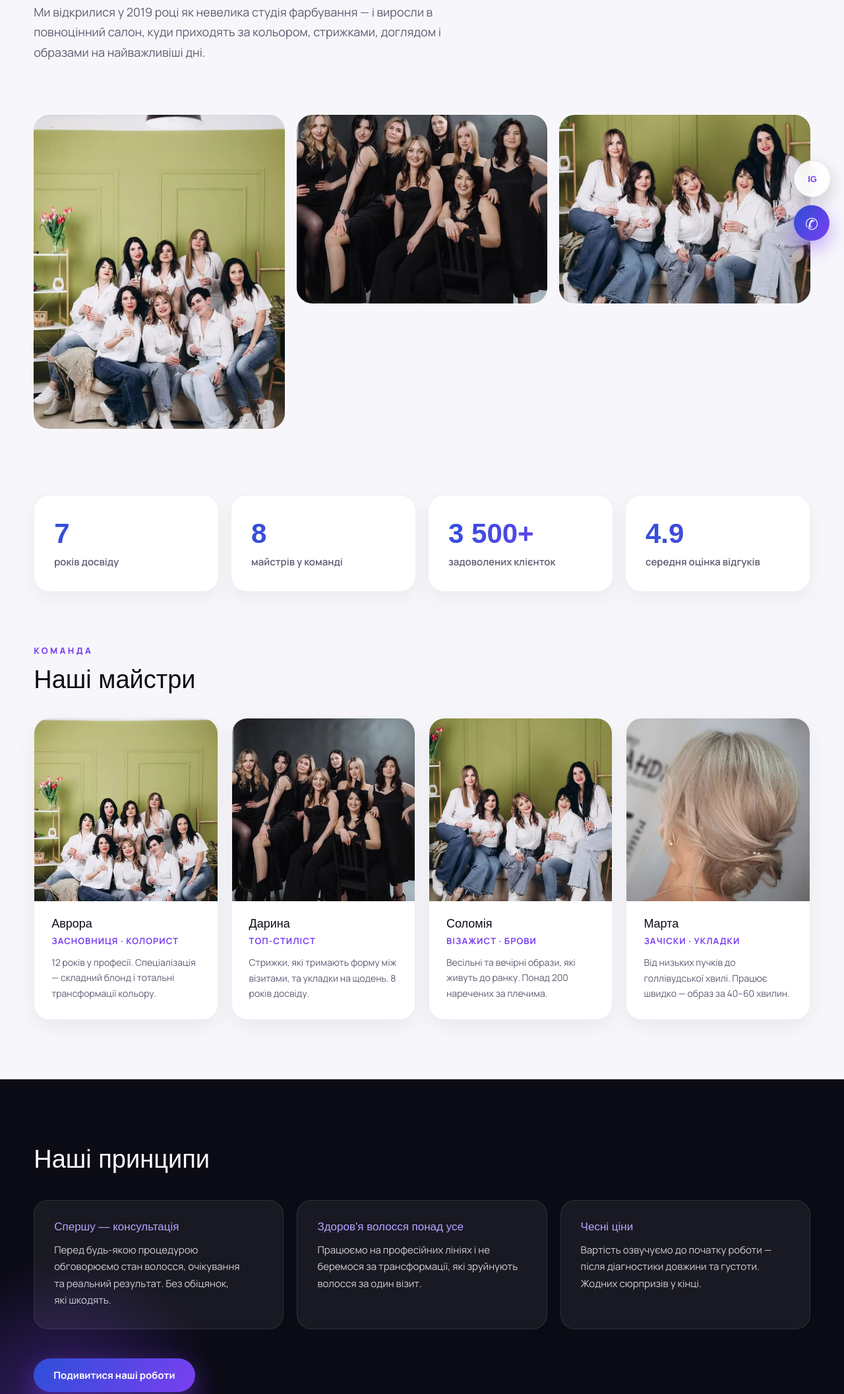
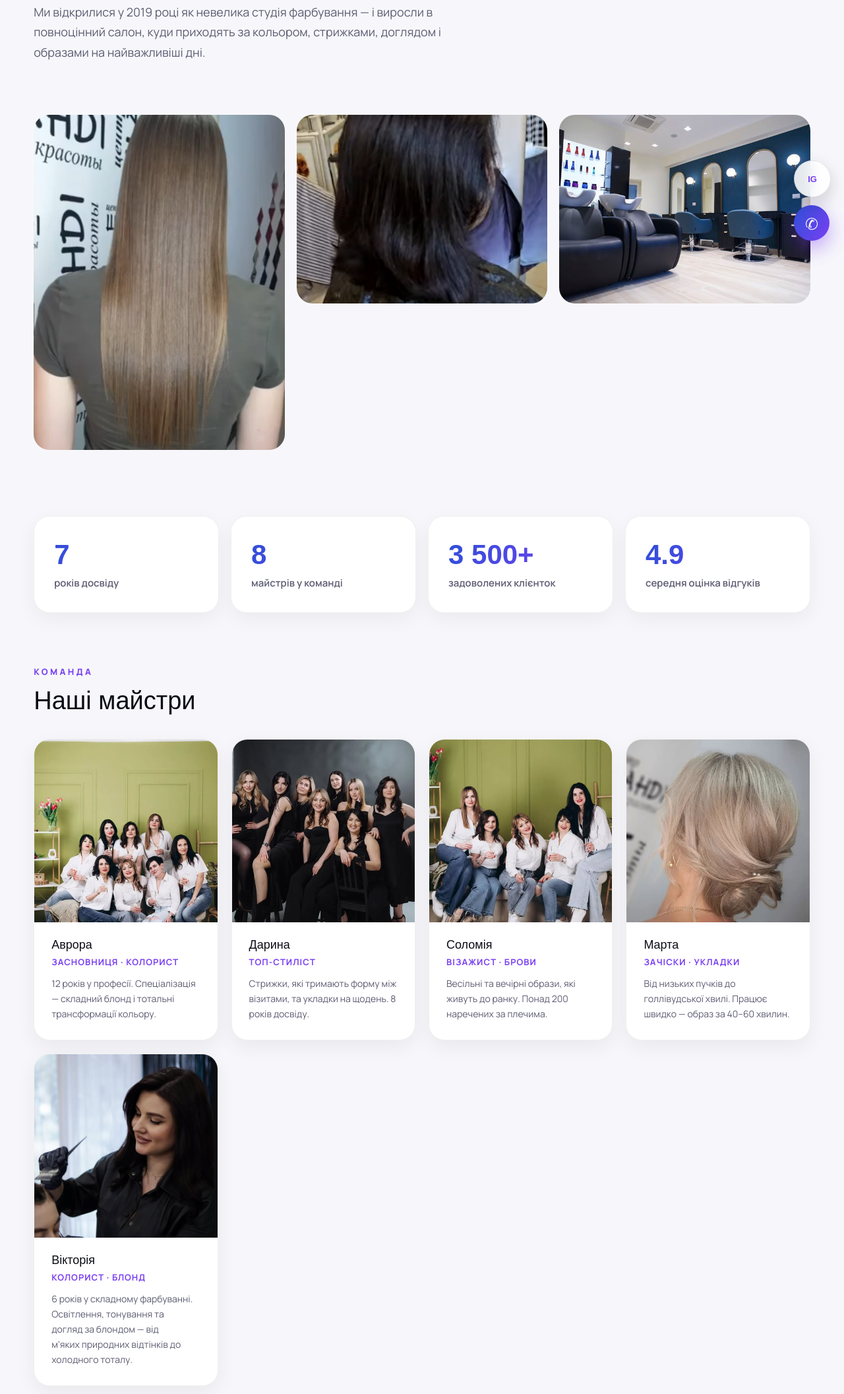
Before and after one commit to zhenyasichkar-ship-it/avrrora-salon, a plain HTML site: page about.html in a window 1280 px wide. Shown: the part 415-2528 px from the top of the page at 66% size. Drawn offline with Linux system fonts and the light colour scheme; a web font is replaced by a local one.

Commit message:
Add new salon photos and reduce image repetition
Bring in 5 new photos (1 stylist, 4 work results) and spread them across
pages so images repeat less, especially on the About page where each team
photo previously appeared twice:

- About: new 5th master card (Вікторія, colorist) using the stylist photo;
  top collage now uses fresh result/interior shots instead of repeating the
  team portraits shown in the cards below (zero same-page repeats now)
- Works gallery: +4 new results (15 items); before/after moved to slider only
- Home: a repeated grid photo swapped for a new result
- Services: heavily-reused before/after image replaced with a new result

Co-Authored-By: Claude Opus 4.8 <noreply@anthropic.com>

```diff
--- a/about.html
+++ b/about.html
@@ -31,9 +31,9 @@ a{color:#2f4fd8;text-decoration:none;transition:color .3s;} a:hover{color:#7a3ff
 </header>
 <section style="width:min(1200px,92vw);margin:0 auto;padding:20px 0 60px;">
   <div style="display:grid;grid-template-columns:repeat(auto-fit,minmax(300px,1fr));gap:18px;">
-    <img data-reveal="1" src="images/team-green.jpg" alt="Команда Avrrora" style="width:100%;height:100%;min-height:340px;object-fit:cover;border-radius:24px;grid-row:span 2;"/>
-    <img data-reveal="1" src="images/team-black.jpg" alt="Наші майстри" style="width:100%;aspect-ratio:4/3;object-fit:cover;border-radius:24px;"/>
-    <img data-reveal="1" src="images/team-green-2.jpg" alt="Майстрині салону" style="width:100%;aspect-ratio:4/3;object-fit:cover;border-radius:24px;"/>
+    <img data-reveal="1" src="images/result-straight-2.png" alt="Робота салону — доглянуте довге волосся" style="width:100%;height:100%;min-height:340px;object-fit:cover;border-radius:24px;grid-row:span 2;"/>
+    <img data-reveal="1" src="images/result-dark-bob.png" alt="Темне каре з об'ємом" style="width:100%;aspect-ratio:4/3;object-fit:cover;border-radius:24px;"/>
+    <img data-reveal="1" src="images/interior.jpg" alt="Інтер'єр салону Avrrora" style="width:100%;aspect-ratio:4/3;object-fit:cover;border-radius:24px;"/>
   </div>
 </section>
 <section style="width:min(1200px,92vw);margin:0 auto;padding:40px 0 80px;">
@@ -92,6 +92,14 @@ a{color:#2f4fd8;text-decoration:none;transition:color .3s;} a:hover{color:#7a3ff
         <p style="margin:12px 0 0;font-size:14px;line-height:1.65;color:#5c5c72;text-wrap:pretty;">Від низьких пучків до голлівудської хвилі. Працює швидко — образ за 40–60 хвилин.</p>
       </div>
     </div>
+    <div data-reveal="1" style="border-radius:24px;overflow:hidden;background:#fff;border:1px solid rgba(11,11,22,0.06);box-shadow:0 10px 30px rgba(11,11,22,0.06);">
+      <img src="images/master-coloring.png" alt="Вікторія — колорист" style="width:100%;aspect-ratio:1;object-fit:cover;object-position:center 25%;display:block;"/>
+      <div style="padding:24px 26px 28px;">
+        <p style="margin:0;font-family:'Unbounded',sans-serif;font-weight:500;font-size:18px;">Вікторія</p>
+        <p style="margin:6px 0 0;font-size:13px;font-weight:700;letter-spacing:.08em;text-transform:uppercase;color:#7a3ff2;">Колорист · блонд</p>
+        <p style="margin:12px 0 0;font-size:14px;line-height:1.65;color:#5c5c72;text-wrap:pretty;">6 років у складному фарбуванні. Освітлення, тонування та догляд за блондом — від м'яких природних відтінків до холодного тоталу.</p>
+      </div>
+    </div>
   </div>
 </section>
 <section style="background:#0b0b16;color:#fff;padding:100px 0;position:relative;overflow:hidden;">
```
Also changed, not shown: index.html (+1 -1 lines), services.html (+1 -1 lines), works.html (+4 -1 lines), images/master-coloring.png (added), images/result-caramel-bob.png (added), images/result-dark-bob.png (added), images/result-straight-1.png (added), images/result-straight-2.png (added).
